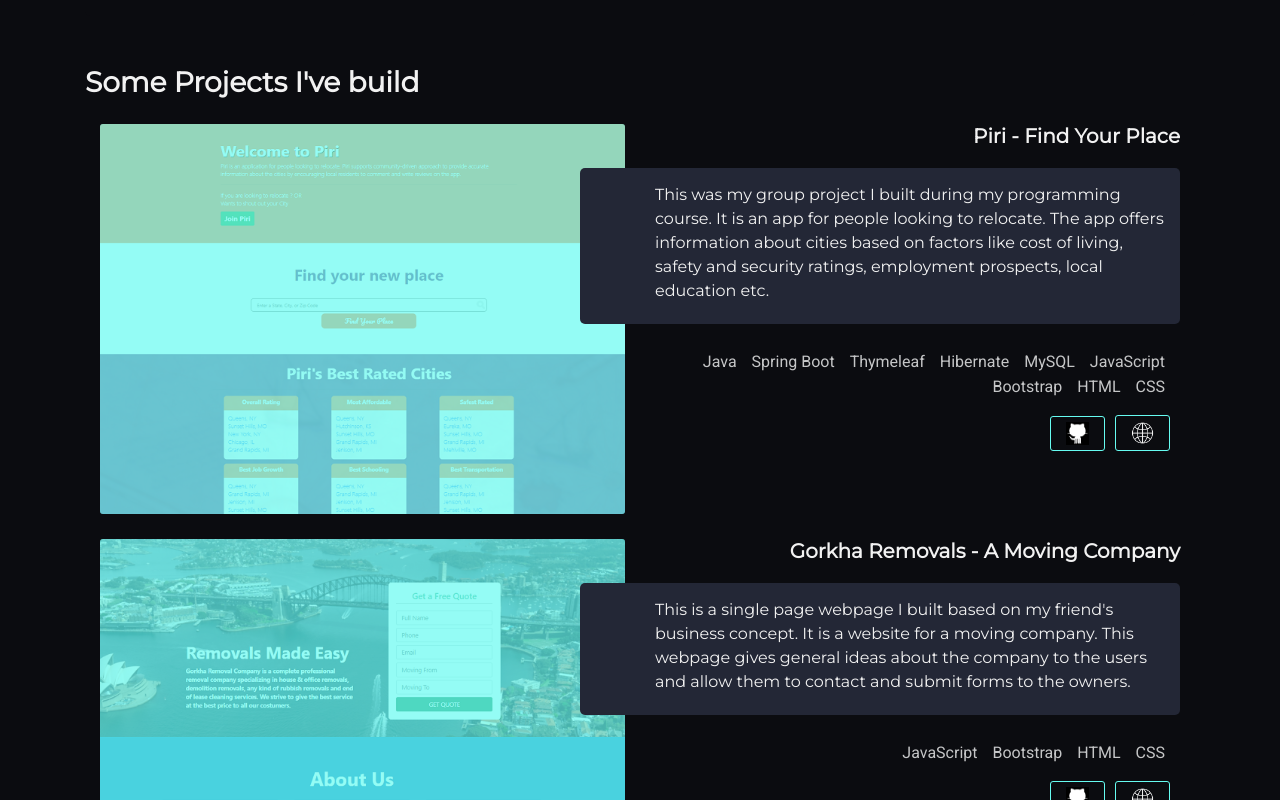
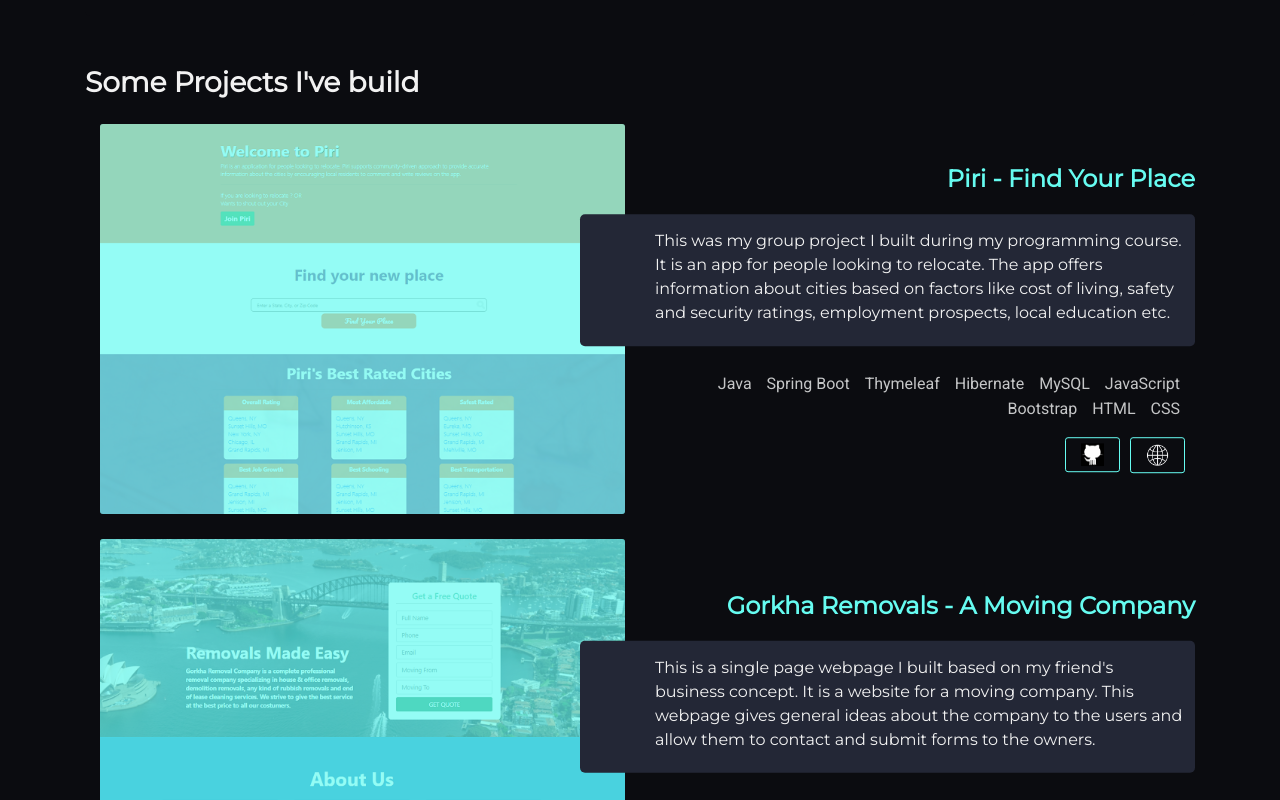
Before and after one commit to milan-shrestha/portfolio-project, an Angular app: page / in a window 1280 px wide. Shown: the part 1880-2680 px from the top of the page. Built offline with nearby package versions, Linux system fonts and the light colour scheme.

Commit message:
Modified project details styles

```diff
--- a/src/app/projects/projects.component.css
+++ b/src/app/projects/projects.component.css
@@ -25,8 +25,15 @@ h5, h6, li{
     color: var(--white);
 }
 
+.project-details-container{
+    position: relative;
+}
+
 .project-details{
-
+    position: absolute;
+    top: 50%;
+    -ms-transform: translateY(-50%);
+    transform: translateY(-50%);
 }
 
 .project-description{
@@ -34,6 +41,10 @@ h5, h6, li{
     padding: 15px 10px 5px 75px;
     margin: 20px 0 25px -75px;
     border-radius: 5px;
+}
+
+.project-title{
+    color: var(--green);
 }
 
 p{
@@ -49,7 +60,7 @@ p{
 .links-logo{
     width: 55px;
     height: auto;
-    margin: 0 10px 10px 0;
+    margin-right: 10px;
     border: 1.5px solid var(--green);
     border-radius: 3px;
     padding: 5px 15px;
--- a/src/app/projects/projects.component.html
+++ b/src/app/projects/projects.component.html
@@ -7,9 +7,9 @@
                     <img class="img-fluid project-image" src="../../assets/images/{{project.img}}">
                 </div>
             </div>
-            <div class="col-md-6">
+            <div class="col-md-6 project-details-container">
                 <div class="project-details">
-                    <h5 class="font-weight-bold text-right">{{project.title}}</h5>
+                    <h4 class="font-weight-bold text-right project-title">{{project.title}}</h4>
                     <div class="project-description">
                         <p>{{project.description}}</p>
                     </div>
```
